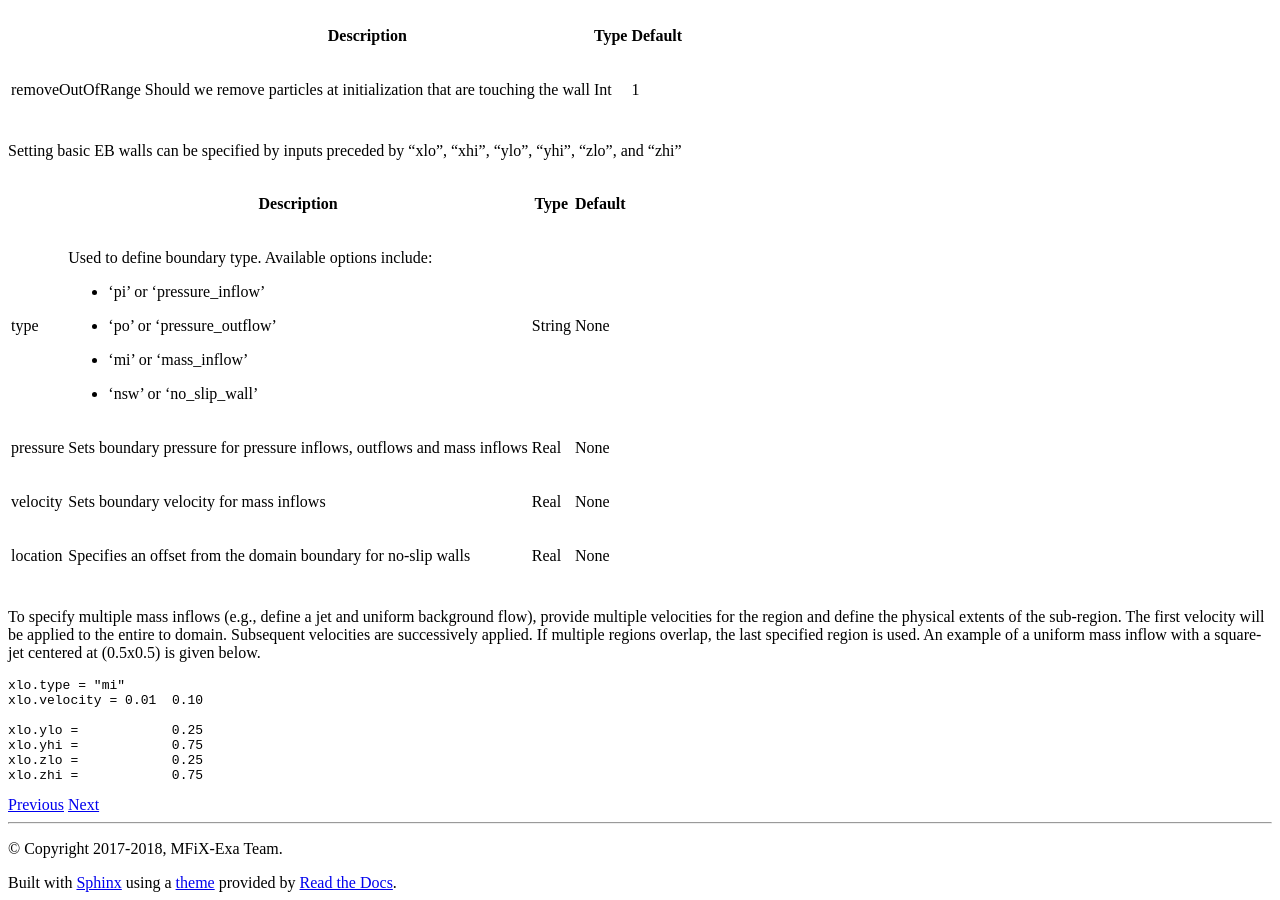
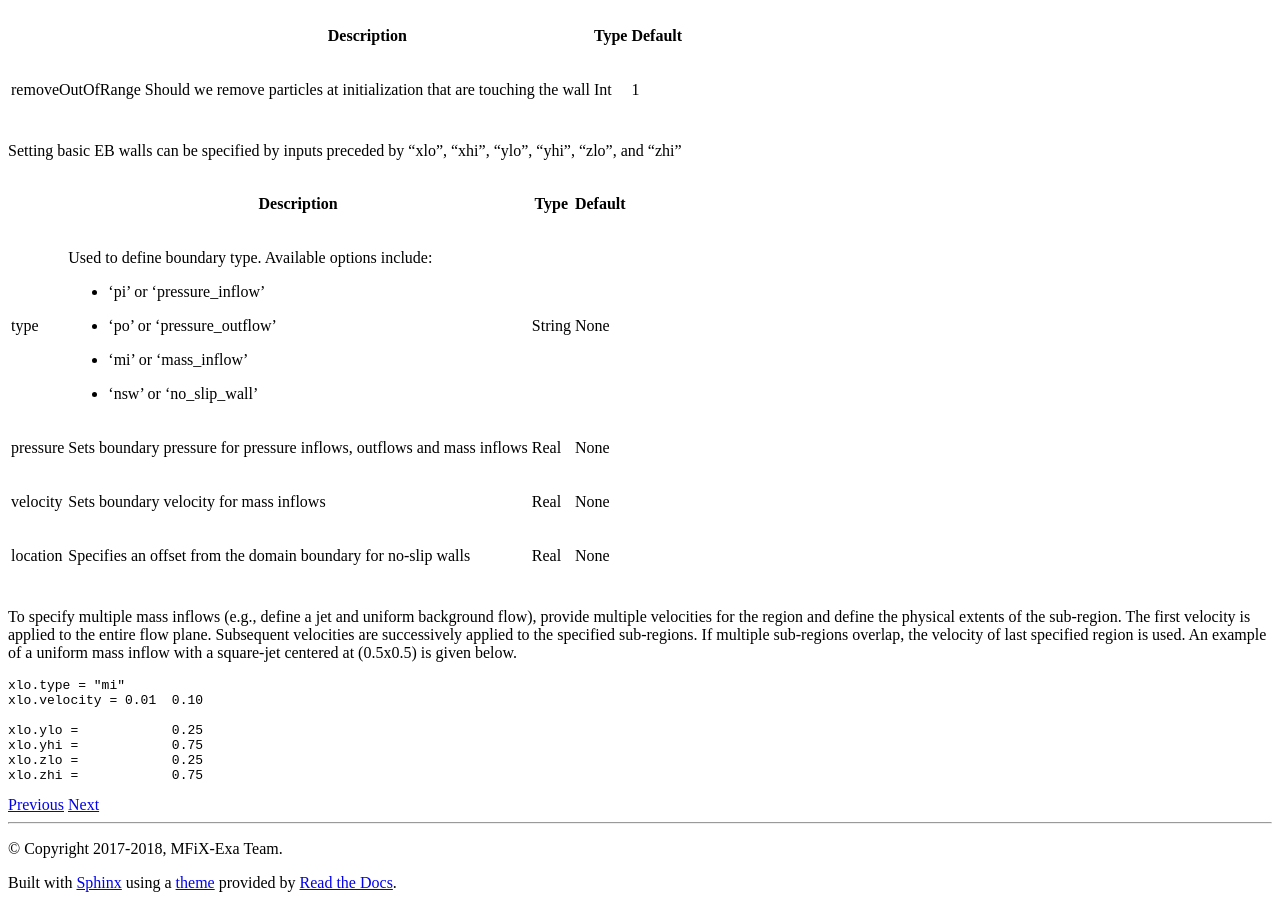
Before and after one commit to mwm126/MFIX-Exa, a Sphinx documentation site: the page built from docs/source/Inputs.rst, in a window 1280 px wide and 900 px high, scrolled down 3346 px. Built offline with Sphinx 7.4.7 and the Read the Docs theme 2.0.0, drawn with Linux system fonts in a browser that asks for light colours.

Commit message:
Still working on inputs text

```diff
--- a/docs/source/Inputs.rst
+++ b/docs/source/Inputs.rst
@@ -147,10 +147,10 @@ Setting basic EB walls can be specified by inputs preceded by "xlo", "xhi", "ylo
 | location           | Specifies an offset from the domain boundary for no-slip walls            |    Real     |  None     |
 +--------------------+---------------------------------------------------------------------------+-------------+-----------+
 
-To specify multiple mass inflows (e.g., define a jet and uniform background flow), provide multiple velocities for the region and define the physical extents of the sub-region. The first velocity will be applied to the entire to domain. Subsequent velocities are successively applied. If multiple regions overlap, the last specified region is used. An example of a uniform mass inflow with a square-jet centered at (0.5x0.5) is given below.
+To specify multiple mass inflows (e.g., define a jet and uniform background flow), provide multiple velocities for the region and define the physical extents of the sub-region. The first velocity is applied to the entire flow plane. Subsequent velocities are successively applied to the specified sub-regions. If multiple sub-regions overlap, the velocity of last specified region is used. An example of a uniform mass inflow with a square-jet centered at (0.5x0.5) is given below.
 
 
-.. code-block:: shell
+.. code-block:: none
 
    xlo.type = "mi"
    xlo.velocity = 0.01  0.10
```
